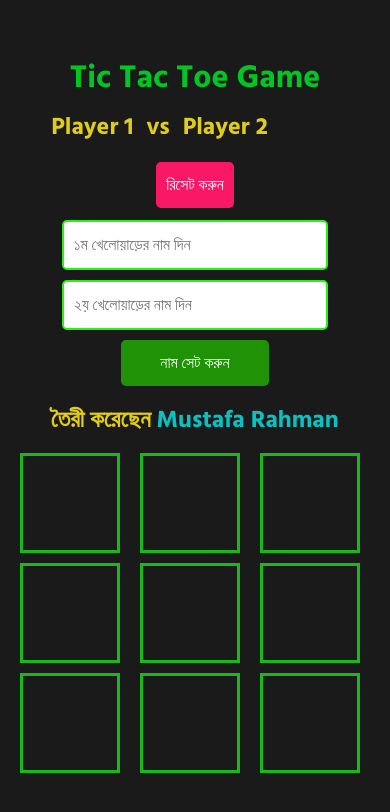
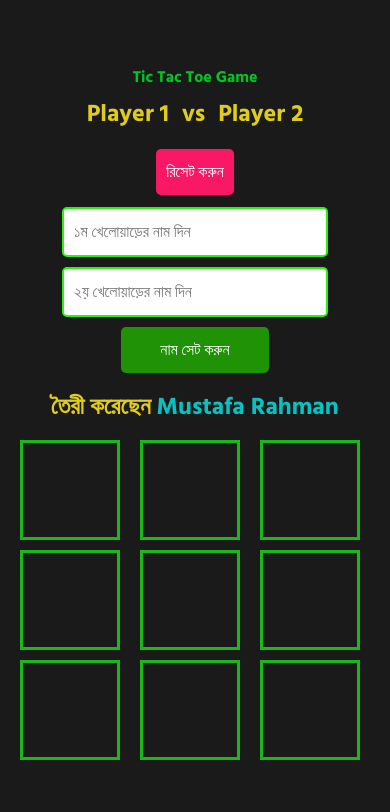
Before and after one commit to developer-mustafa/tic-tac-toe-game, a plain HTML site: page index.html in a window 390 px wide. Drawn offline with Linux system fonts and the light colour scheme.

Commit message:
fix the issue view for mobile

```diff
--- a/style.css
+++ b/style.css
@@ -33,24 +33,28 @@ body {
 h1 {
     color: #01c522;
     margin-bottom: 0px;
+    text-align: center;
 
 }
 
 .container {
     display: flex;
-
+    padding: 2%;
     align-items: center;
+    justify-content: center;
 }
 
 .players {
 
     display: flex;
     gap: 5px;
+    justify-content: center;
 }
 
 h2 {
     color: rgb(224, 204, 26);
     margin: 4px;
+    text-align: center;
 }
 
 .player-inputs {
@@ -152,4 +156,9 @@ h3{
 .container{
     flex-direction: column;
 }
+h1{
+    font-size: 1rem;
+    margin: 0;
+    text-align: center;
 }
+}
```
